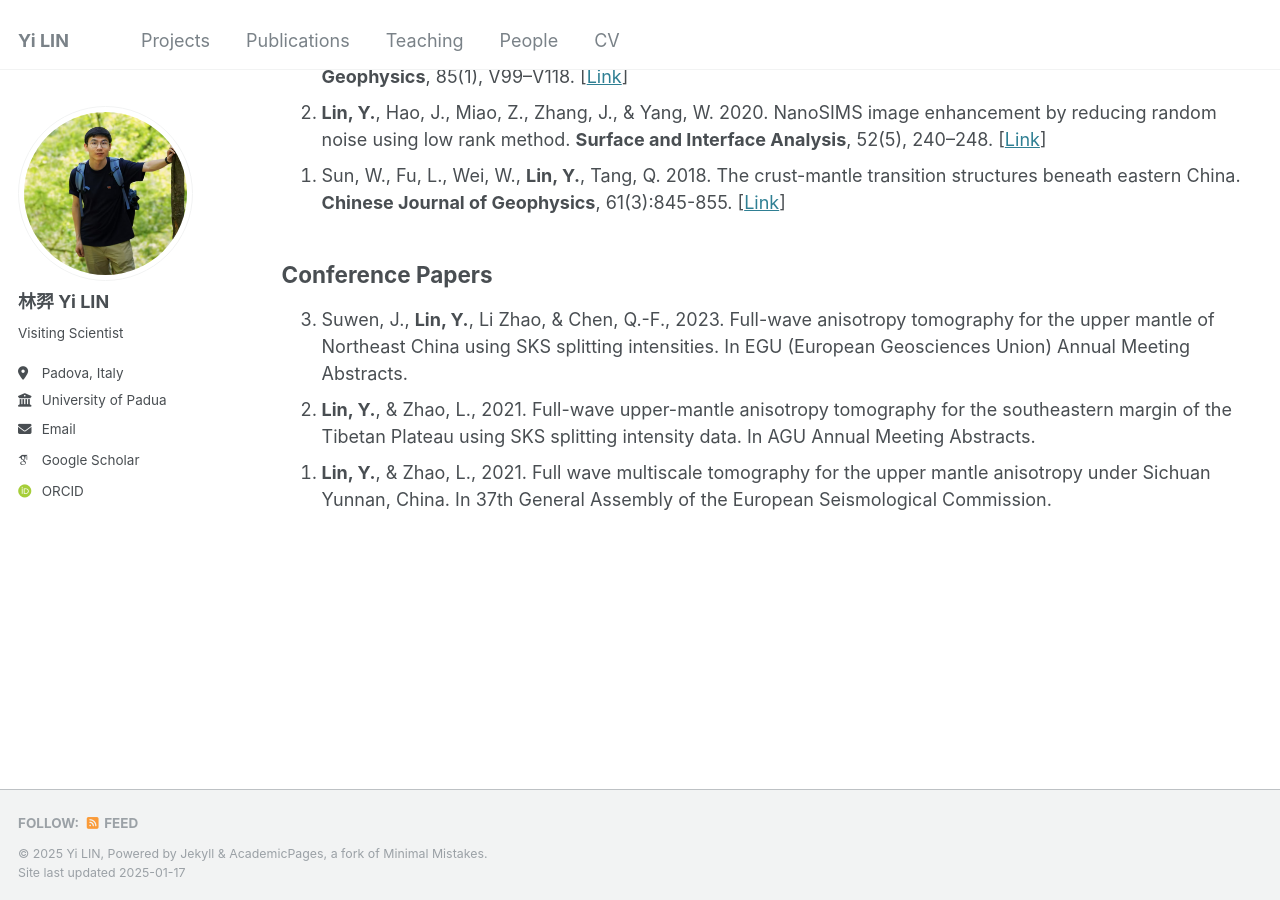
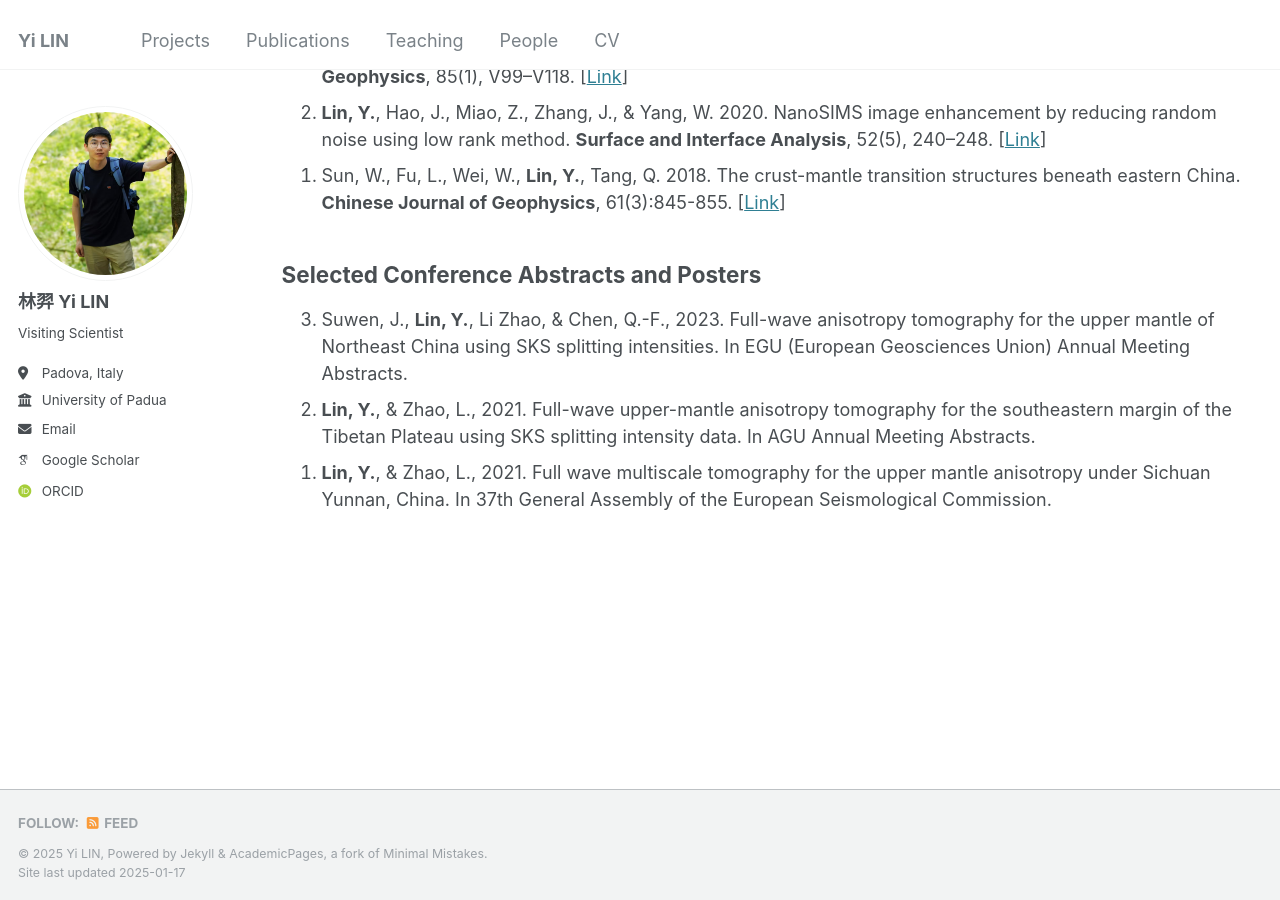
Before and after one commit to nicklinyi/nicklinyi.github.io, a Jekyll site: the page built from _pages/publications.html, in a window 1280 px wide and 900 px high, scrolled down 535 px. Built offline with Jekyll 4.4.1, drawn with Linux system fonts in a browser that asks for light colours; some web fonts are replaced.

Commit message:
update pub

```diff
--- a/_pages/publications.html
+++ b/_pages/publications.html
@@ -28,7 +28,7 @@ author_profile: true
 <li>Sun, W., Fu, L., Wei, W., <strong>Lin, Y.</strong>, Tang, Q. 2018. The crust-mantle transition structures beneath eastern China. <strong>Chinese Journal of Geophysics</strong>, 61(3):845-855.  [<a href="http://www.geophy.cn/en/article/doi/10.6038/cjg2018L0551?viewType=HTML" target="_blank" rel="noopener noreferrer">Link</a>]</li>
 </ol>
 
-<h2>Conference Papers</h2>
+<h2>Selected Conference Abstracts and Posters</h2>
 <ol reversed>
 <li>Suwen, J., <strong>Lin, Y.</strong>, Li Zhao, & Chen, Q.-F., 2023.  Full-wave anisotropy tomography for the upper mantle of Northeast China using SKS splitting intensities. In EGU (European Geosciences Union) Annual Meeting Abstracts.</li>
 <li><strong>Lin, Y.</strong>, & Zhao, L., 2021. Full-wave upper-mantle anisotropy tomography for the southeastern margin of the Tibetan Plateau using SKS splitting intensity data. In AGU Annual Meeting Abstracts.</li>
```
